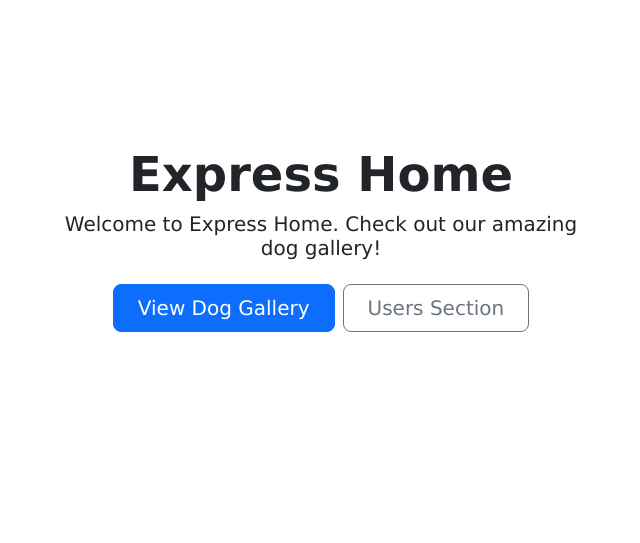
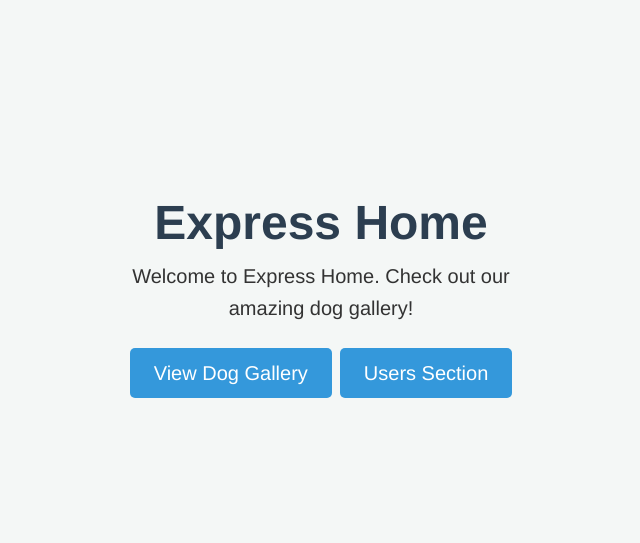
Before and after one commit to JoseModi97/Expressway, a Node server app: page / in a window 1280 px wide. Shown: the top 543 px of the page, without its empty margins (319-959 px from the left). Run offline with Node 20, Linux system fonts and the light colour scheme; some libraries are stand-ins or nearby versions.

Commit message:
feat: Apply professional theme using custom CSS
- Added a new professional.css stylesheet with a modern, clean design.
- Updated layout to include the new stylesheet.
- Applied professional styling to buttons on the index page.
- Styled dog grid items to have a card-like professional appearance.
- Refined container padding to avoid conflicts with Bootstrap.

```diff
--- /dev/null
+++ b/public/stylesheets/professional.css
@@ -0,0 +1,106 @@
+/* Professional theme styles */
+
+body {
+    font-family: 'Helvetica Neue', Arial, sans-serif;
+    color: #333; /* Dark gray for text for better readability */
+    background-color: #f4f7f6; /* Light, neutral background */
+    line-height: 1.6;
+}
+
+h1, h2, h3, h4, h5, h6 {
+    color: #2c3e50; /* Dark blue for headings */
+}
+
+a {
+    color: #3498db; /* Professional blue for links */
+    text-decoration: none;
+}
+
+a:hover {
+    text-decoration: underline;
+}
+
+.container {
+    width: 80%;
+    margin: auto;
+    overflow: hidden;
+    /* padding: 20px 0; */ /* Rely on Bootstrap or more specific padding */
+}
+
+/* Basic button styling */
+.btn-professional {
+    display: inline-block;
+    padding: 10px 20px;
+    color: #fff;
+    background-color: #3498db; /* Primary action color */
+    border: none;
+    border-radius: 5px;
+    cursor: pointer;
+    transition: background-color 0.3s ease;
+}
+
+.btn-professional:hover {
+    background-color: #2980b9; /* Darker shade on hover */
+}
+
+/* Card styling for a more professional look */
+.card-professional {
+    background-color: #fff;
+    border: 1px solid #ddd;
+    border-radius: 8px;
+    box-shadow: 0 2px 5px rgba(0,0,0,0.1);
+    padding: 20px;
+    margin-bottom: 20px;
+}
+
+/* Navigation bar styling */
+.navbar-professional {
+    background-color: #2c3e50; /* Dark blue background */
+    color: #fff;
+    padding: 10px 0;
+    box-shadow: 0 2px 4px rgba(0,0,0,0.1);
+}
+
+.navbar-professional a {
+    color: #fff;
+    padding: 10px 15px;
+    text-decoration: none;
+}
+
+.navbar-professional a:hover {
+    background-color: #34495e; /* Slightly lighter dark blue for hover */
+}
+
+/* Utility classes */
+.text-center {
+    text-align: center;
+}
+
+.mt-1 { margin-top: 0.25rem; }
+.mt-2 { margin-top: 0.5rem; }
+.mt-3 { margin-top: 1rem; }
+.mb-1 { margin-bottom: 0.25rem; }
+.mb-2 { margin-bottom: 0.5rem; }
+.mb-3 { margin-bottom: 1rem; }
+.p-1 { padding: 0.25rem; }
+.p-2 { padding: 0.5rem; }
+.p-3 { padding: 1rem; }
+
+/* Styling for dog grid items to look like cards */
+#dog-grid-container .col-md-3 {
+    background-color: #fff;
+    border: 1px solid #ddd;
+    border-radius: 8px; /* Matches .card-professional */
+    box-shadow: 0 2px 5px rgba(0,0,0,0.1); /* Matches .card-professional */
+    overflow: hidden; /* Ensures image corners don't poke out if container is rounded */
+    /* g-3 on the row and mb-3 on the colDiv provide spacing.
+       If more padding inside the "card" is needed around the image,
+       we might need to wrap the <a> tag or adjust image styling. */
+}
+
+#dog-grid-container .col-md-3 img {
+    display: block; /* Remove any extra space below the image if it's inline */
+    /* Existing styles: img-fluid, rounded, shadow-sm, height: 200px, object-fit: cover.
+       These are generally good. The 'rounded' on the image will ensure
+       it fits nicely within the new border-radius of its container. */
+}
--- a/views/index.twig
+++ b/views/index.twig
@@ -7,8 +7,8 @@
       <div class="col-lg-6 mx-auto">
         <p class="lead mb-4">Welcome to {{ title }}. Check out our amazing dog gallery!</p>
         <div class="d-grid gap-2 d-sm-flex justify-content-sm-center">
-          <a href="/dogs/gallery" type="button" class="btn btn-primary btn-lg px-4 gap-3">View Dog Gallery</a>
-          <a href="/users" type="button" class="btn btn-outline-secondary btn-lg px-4">Users Section</a>
+          <a href="/dogs/gallery" type="button" class="btn btn-professional btn-lg px-4 gap-3">View Dog Gallery</a>
+          <a href="/users" type="button" class="btn btn-professional btn-lg px-4">Users Section</a>
         </div>
       </div>
     </div>
--- a/views/layout.twig
+++ b/views/layout.twig
@@ -5,6 +5,7 @@
     <!-- Bootstrap CSS -->
     <link href="https://cdn.jsdelivr.net/npm/bootstrap@5.3.2/dist/css/bootstrap.min.css" rel="stylesheet" integrity="sha384-T3c6CoIi6uLrA9TneNEoa7RxnatzjcDSCmG1MXxSR1GAsXEV/Dwwykc2MPK8M2HN" crossorigin="anonymous">
     <link rel='stylesheet' href='/stylesheets/style.css' />
+    <link rel='stylesheet' href='/stylesheets/professional.css' />
   </head>
   <body>
     <!-- Bootstrap JS Bundle (includes Popper) -->
```
